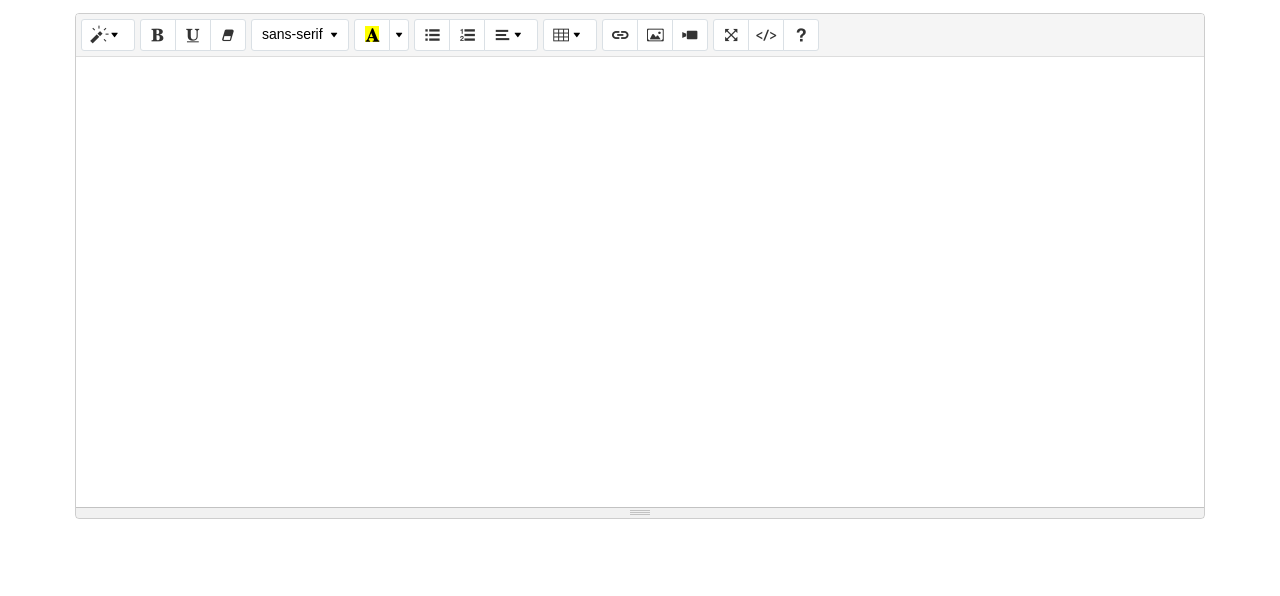
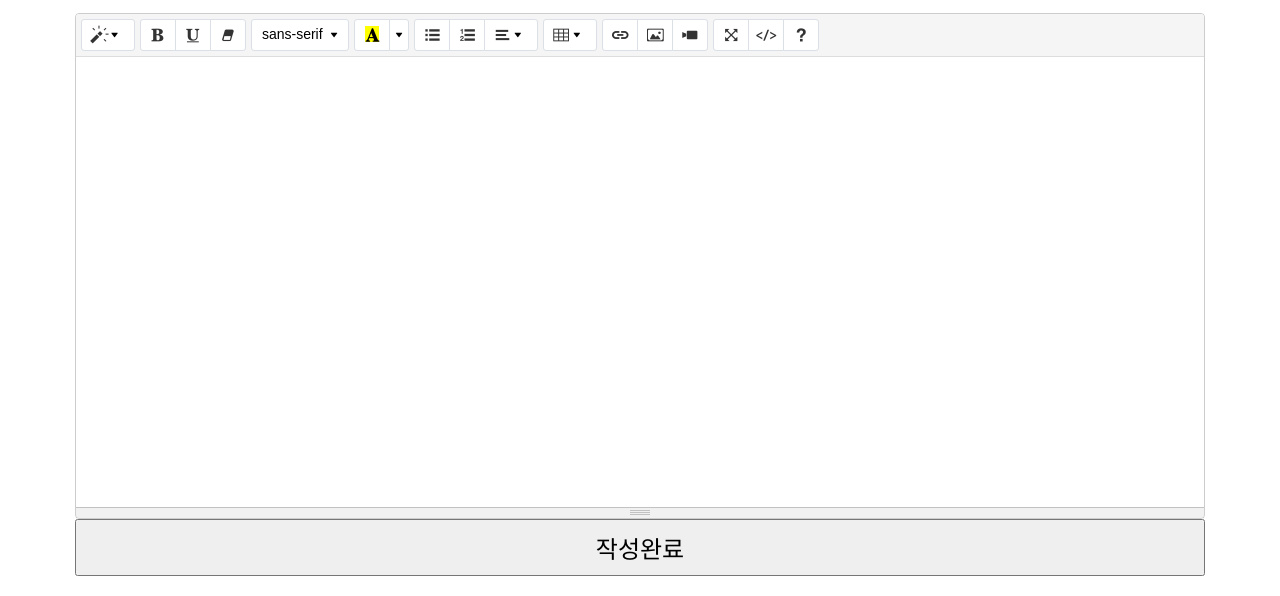
Before and after one commit to RohSeongHoon/actorCommunity, a plain HTML site: page frontend/write.html in a window 1280 px wide. Shown: the part 252-848 px from the top of the page. Before the commit the page ends 800 px from the top, so only its background shows below. Drawn offline with nearby package versions, Linux system fonts and the light colour scheme.

Commit message:
글쓰기 완료 버튼 추가 css작성 완료

```diff
--- a/frontend/css/write.css
+++ b/frontend/css/write.css
@@ -8,3 +8,8 @@
   margin-bottom: 16px;
   font-size: 17px;
 }
+#write-completion-button {
+  width: 100%;
+  height: 57px;
+  font-size: x-large;
+}
--- a/frontend/write.html
+++ b/frontend/write.html
@@ -131,6 +131,7 @@
       <form>
       <input id="write-title" type="text" placeholder="제목을 입력하세요"/>
       <textarea class="summernote" name="editordata"></textarea>
+      <button id="write-completion-button" type="submit">작성완료</button>
     </form>
   </main>
   <script>
```
